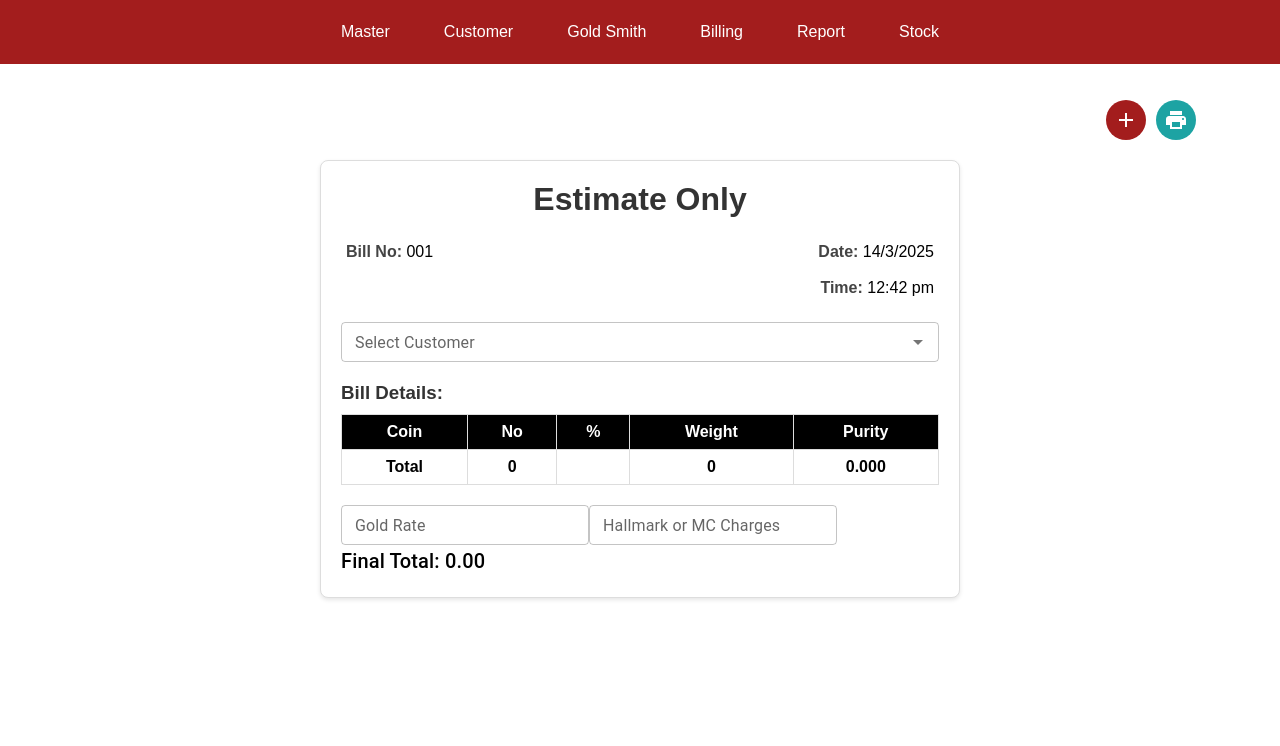
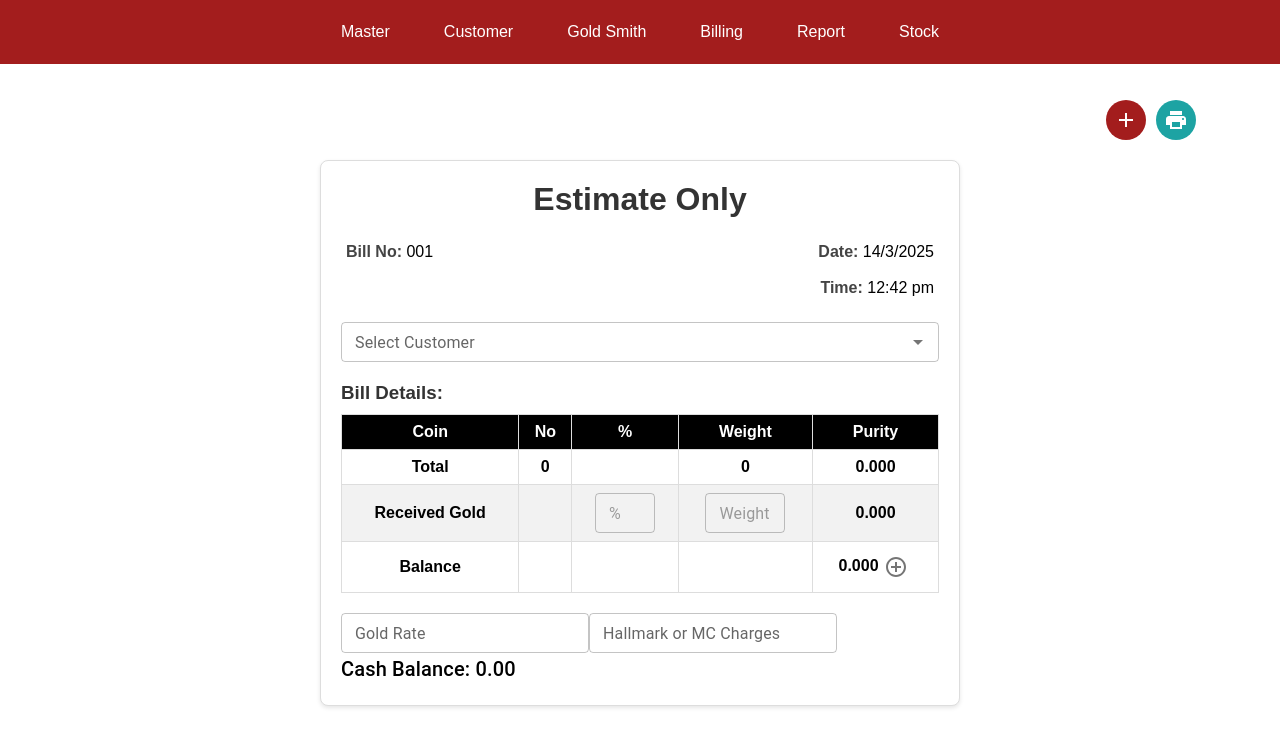
Before and after one commit to Swetha-Subramaniyan/Jeeva-Gold, a React (Vite) app in the folder jeeva/client/: page /billing in a window 1280 px wide. Shown: the top 746 px of the page. Built offline with nearby package versions, Linux system fonts and the light colour scheme.

Commit message:
received gold entry added

```diff
--- a/jeeva/client/src/components/Billing/Billing.css
+++ b/jeeva/client/src/components/Billing/Billing.css
@@ -159,6 +159,7 @@ top: 5rem;
   background-color: #333 !important;
 }
 
+
 @media print {
   .action-buttons {
     display: none;
--- a/jeeva/client/src/components/Billing/Billing.jsx
+++ b/jeeva/client/src/components/Billing/Billing.jsx
@@ -12,6 +12,7 @@ import {
 } from "@mui/material";
 import PrintIcon from "@mui/icons-material/Print";
 import AddIcon from "@mui/icons-material/Add";
+import AddCircleOutlineIcon from "@mui/icons-material/AddCircleOutline";
 import "./Billing.css";
 import AddCustomer from "./Addcustomer";
 
@@ -30,7 +31,7 @@ const Billing = () => {
     weight: "",
     pure: "",
   });
-  const billRef = useRef();
+  const [billRef] = useState(useRef(null));
   const [customers, setCustomers] = useState([
     {
       id: "C001",
@@ -41,6 +42,15 @@ const Billing = () => {
   ]);
   const [goldRate, setGoldRate] = useState("");
   const [hallmarkCharges, setHallmarkCharges] = useState("");
+  const [receivedGold, setReceivedGold] = useState({
+    weight: "",
+    percentage: "",
+    purity: "",
+  });
+  const [balancePurity, setBalancePurity] = useState(0);
+  const [cashBalance, setCashBalance] = useState(0);
+  const [showAdditionalReceived, setShowAdditionalReceived] = useState(false);
+  const [additionalReceivedPurity, setAdditionalReceivedPurity] = useState("");
 
   useEffect(() => {
     const updateTime = () => {
@@ -78,7 +88,7 @@ const Billing = () => {
     setNewItem({
       name: "",
       no: "",
-      percentage:"",
+      percentage: "",
       weight: "",
       pure: "",
     });
@@ -141,18 +151,44 @@ const Billing = () => {
       totalPurity += parseFloat(item.pure) || 0;
     });
 
-    return { totalNo,totalWeight,totalPurity };
+    return { totalNo, totalWeight, totalPurity };
   };
 
   const { totalNo, totalWeight, totalPurity } = calculateTotals();
 
-  const calculateFinalTotal = () => {
-    const rate = parseFloat(goldRate) || 0;
-    const charges = parseFloat(hallmarkCharges) || 0;
-    return totalPurity * rate + charges;
+  const handleReceivedGoldChange = (e) => {
+    const { name, value } = e.target;
+    setReceivedGold((prev) => ({
+      ...prev,
+      [name]: value,
+    }));
   };
 
-  const finalTotal = calculateFinalTotal();
+  useEffect(() => {
+    const weight = parseFloat(receivedGold.weight) || 0;
+    const percentage = parseFloat(receivedGold.percentage) || 0;
+    const purity = weight * (percentage / 100);
+    setReceivedGold((prev) => ({ ...prev, purity: purity.toFixed(3) }));
+  }, [receivedGold.weight, receivedGold.percentage]);
+
+  useEffect(() => {
+    setBalancePurity(totalPurity - parseFloat(receivedGold.purity || 0));
+  }, [totalPurity, receivedGold.purity]);
+
+  useEffect(() => {
+    const rate = parseFloat(goldRate) || 0;
+    const additionalPurity = parseFloat(additionalReceivedPurity) || 0;
+    setCashBalance(additionalPurity * rate + parseFloat(hallmarkCharges || 0));
+  }, [goldRate, hallmarkCharges, additionalReceivedPurity]);
+
+  const handleAddAdditionalReceived = () => {
+    setShowAdditionalReceived(true);
+    setAdditionalReceivedPurity("");
+  };
+
+  const handleAdditionalReceivedPurityChange = (e) => {
+    setAdditionalReceivedPurity(e.target.value);
+  };
 
   return (
     <>
@@ -257,6 +293,73 @@ const Billing = () => {
                   <strong>{totalPurity.toFixed(3)}</strong>
                 </td>
               </tr>
+              <tr>
+                <td className="td">
+                  <strong>Received Gold</strong>
+                </td>
+                <td className="td"></td>
+                <td className="td">
+                  <TextField
+                    size="small"
+                    name="percentage"
+                    value={receivedGold.percentage}
+                    onChange={handleReceivedGoldChange}
+                    placeholder="%"
+                    style={{ width: "60px" }}
+                  />
+                </td>
+                <td className="td">
+                  <TextField
+                    size="small"
+                    name="weight"
+                    value={receivedGold.weight}
+                    onChange={handleReceivedGoldChange}
+                    placeholder="Weight"
+                    style={{ width: "80px" }}
+                  />
+                </td>
+                <td className="td">
+                  <strong>{receivedGold.purity}</strong>
+                </td>
+              </tr>
+              <tr>
+                <td className="td">
+                  <strong>Balance</strong>
+                </td>
+                <td className="td"></td>
+                <td className="td"></td>
+                <td className="td"></td>
+                <td className="td">
+                  <strong>{balancePurity.toFixed(3)}</strong>
+                  <Tooltip title="Add Received Purity" arrow>
+                    <IconButton
+                      size="small"
+                      onClick={handleAddAdditionalReceived}
+                    >
+                      <AddCircleOutlineIcon />
+                    </IconButton>
+                  </Tooltip>
+                </td>
+              </tr>
+              {showAdditionalReceived && (
+                <tr>
+                  <td className="td">
+                    <strong>Received Purity</strong>
+                  </td>
+                  <td className="td"></td>
+                  <td className="td"></td>
+                  <td className="td"></td>
+                  <td className="td">
+                    <TextField
+                      size="small"
+                      value={additionalReceivedPurity}
+                      onChange={handleAdditionalReceivedPurityChange}
+                      placeholder="Enter Purity"
+                      style={{ width: "120px" }}
+                    />
+                  </td>
+                </tr>
+              )}
             </tbody>
           </table>
           <Box className="total-calculation">
@@ -270,14 +373,14 @@ const Billing = () => {
             />
             <TextField
               label="Hallmark or MC Charges"
-             value={hallmarkCharges}
+              value={hallmarkCharges}
               onChange={(e) => setHallmarkCharges(e.target.value)}
               type="number"
               size="small"
               className="hallmark-charges-input"
             />
             <Typography variant="h6">
-              Final Total: {finalTotal.toFixed(2)}
+              Cash Balance: {cashBalance.toFixed(2)}
             </Typography>
           </Box>
         </Box>
@@ -298,7 +401,6 @@ const Billing = () => {
               label="Coin Value"
               name="name"
               value={newItem.name}
-
               onChange={handleInputChange}
               margin="normal"
               type="number"
@@ -316,7 +418,7 @@ const Billing = () => {
               fullWidth
               label="Percentage (%)"
               name="percentage"
-            value={newItem.percentage}
+              value={newItem.percentage}
               onChange={handleInputChange}
               margin="normal"
               type="number"
@@ -336,7 +438,6 @@ const Billing = () => {
               label="Purity (Auto-calculated)"
               name="pure"
               value={newItem.pure}
-
               margin="normal"
               InputProps={{
                 readOnly: true,
```
